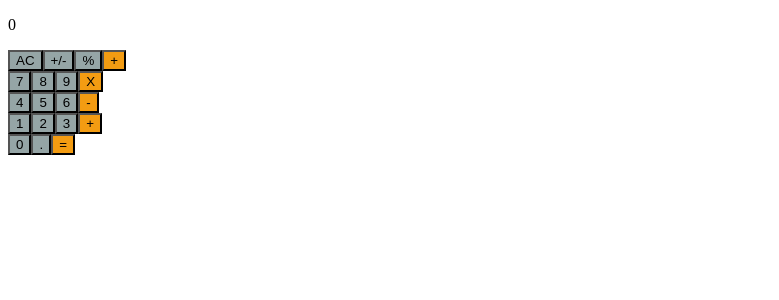
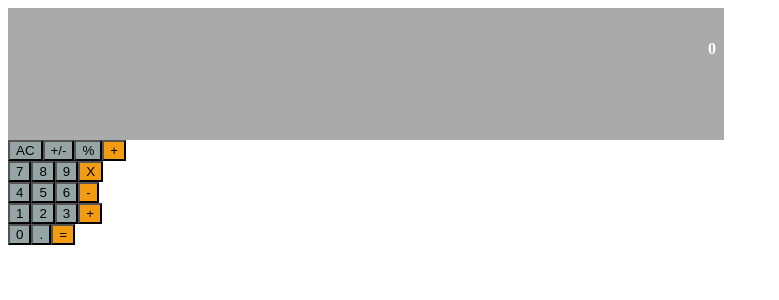
Before and after one commit to nikasulo/reactulator-lator, a React (Create React App) app: page / in a window 1280 px wide. Shown: the top 300 px of the page, without its empty margins (0-779 px from the left). Built offline with nearby package versions, Linux system fonts and the light colour scheme.

Commit message:
Write display styles

```diff
--- a/src/components/Display.js
+++ b/src/components/Display.js
@@ -1,8 +1,24 @@
 import React from 'react';
 import PropTypes from 'prop-types';
 
+// It should have a gray background.
+// It should have a height set to 100px.
+// The result should be presented with a white and bold text.
+// The result should have padding from the edges.
+// The result should be aligned to the right.
+
+const displayStyles = {
+  backgroundColor: '#AAA',
+  height: '100px',
+  width: '100%',
+  color: '#FFF',
+  fontWeight: 'bold',
+  padding: '1em .5em',
+  textAlign: 'right'
+}
+
 export const Display = (props) =>
-  <div className="calc-display">
+  <div className="calc-display" style={displayStyles}>
     <p>{props.result}</p>
   </div>
 
```
